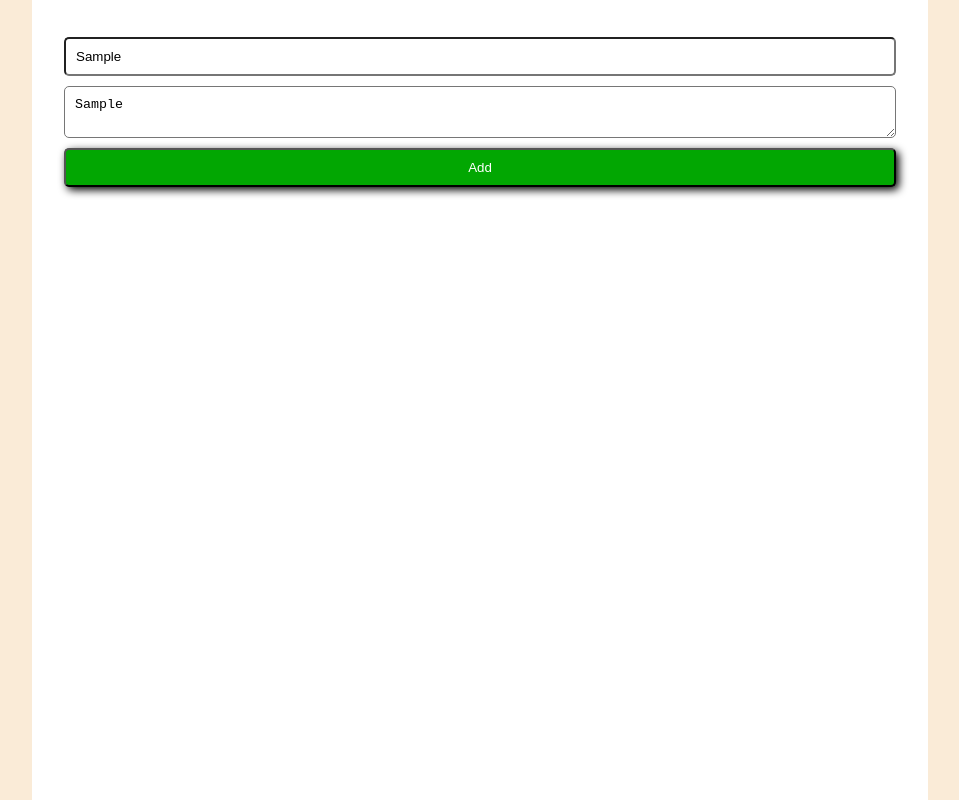
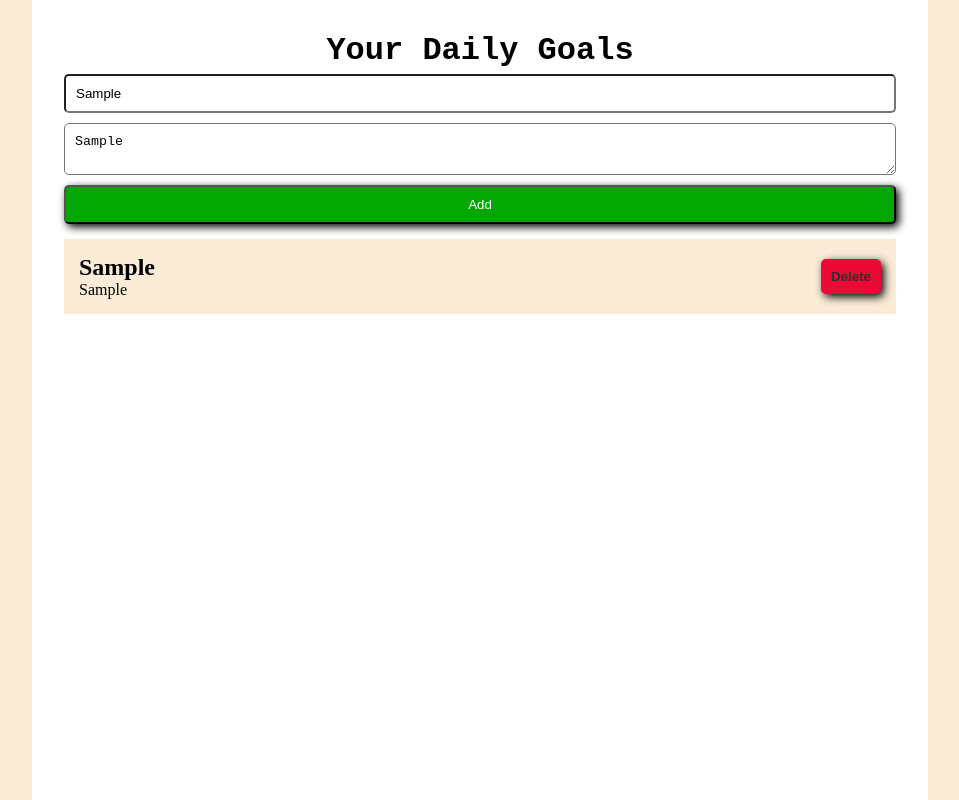
Before and after one commit to sajidMannikeri/To-Do-app, a plain HTML site: page index.html in a window 1280 px wide. Both pictures are taken after typing "Sample", "Sample" into the empty fields and a click on the button "Add". Shown: the whole page, without its empty margins (160-1119 px from the left). Drawn offline with Linux system fonts and the light colour scheme.

Commit message:
completed code

```diff
--- a/index.html
+++ b/index.html
@@ -8,6 +8,7 @@
   </head>
   <body>
     <div class="container">
+      <h1>Your Daily Goals</h1>
       <form action="">
         <input type="text" id="title" placeholder="Title" required />
         <textarea
--- a/script.js
+++ b/script.js
@@ -1,21 +1,58 @@
-const title = document.getElementById("title")
-const description = document.getElementById("description")
-const form = document.querySelector("form")
-const container = document.querySelector(".container")
+const title = document.getElementById("title");
+const description = document.getElementById("description");
+const form = document.querySelector("form");
+const container = document.querySelector(".container");
 
 //This will be the tasks that will be added as the user goes on adding
-//  It will be an array of objects [{title: "Title1", description: "description1"}]
-const tasks = [];
+// It will be an array of objects [{title: "Title1", description: "description1"}]
+const tasks = localStorage.getItem("tasks")
+  ? JSON.parse(localStorage.getItem("tasks"))
+  : [];
+  updateTaskList();
 
+form.addEventListener("submit", submitForm);
 
-form.addEventListener('submit', submitForm)
+function submitForm(e) {
+  e.preventDefault();
+  removeExitsTasks();
+  tasks.push({
+    title: title.value,
+    description: description.value,
+  });
+  localStorage.setItem("tasks", JSON.stringify(tasks));
+  updateTaskList();
+}
 
-function submitForm (e) {
-    console.log(e);
-    e.preventDefault();
-    tasks.push( {
-        title: title.value,
-        description : description.value
-    })
-    console.log(tasks);
+function updateTaskList() {
+  tasks.forEach((value, index) => {
+    const div = document.createElement("div");
+    div.setAttribute("class", "tasks");
+    const innerDiv = document.createElement("div");
+    div.append(innerDiv);
+    const h2 = document.createElement("h2");
+    h2.innerText = value.title;
+    innerDiv.append(h2);
+    const span = document.createElement("span");
+    span.innerText = value.description;
+    innerDiv.append(span);
+    const button = document.createElement("button");
+    button.setAttribute("class", "deleteButton");
+    button.innerText = "Delete";
+    div.append(button);
+    button.addEventListener("click", () => {
+      removeExitsTasks();
+      tasks.splice(index, 1);
+      localStorage.setItem("tasks", JSON.stringify(tasks));
+      updateTaskList();
+    });
+    container.append(div);
+    console.log(value);
+  });
 }
+
+function removeExitsTasks() {
+  tasks.forEach(() => {
+    const div = document.querySelector(".tasks");
+    div.remove();
+  });
+}
--- a/styles.css
+++ b/styles.css
@@ -1,14 +1,14 @@
-*{
+* {
     margin: 0;
     padding: 0;
     box-sizing: border-box;
 }
 
-body{
+body {
     background-color: antiquewhite;
 }
 
-.container{
+.container {
     background-color: white;
     width: 70%;
     margin: auto;
@@ -16,30 +16,38 @@ body{
     padding: 2rem;
 }
 
-.container form{
+.container h1 {
+    text-align: center;
+    font-family: 'Courier New', Courier, monospace;
+}
+
+.container form {
     display: flex;
     flex-direction: column;
+    font-family: 'Lucida Sans', 'Lucida Sans Regular', 'Lucida Grande', 'Lucida Sans Unicode', Geneva, Verdana, sans-serif;
 }
 
-input, textarea, button {
+input,
+textarea,
+button {
     padding: 10px;
     margin: 5px 0;
     border-radius: 5px;
     outline: none;
 }
 
-button{
+button {
     background-color: rgb(2, 167, 2);
     color: white;
     cursor: pointer;
     box-shadow: 3px 3px 8px black;
 }
 
-button:hover{
+button:hover {
     background-color: green;
 }
 
-.tasks{
+.tasks {
     background-color: antiquewhite;
     margin: 10px 0;
     padding: 15px;
@@ -47,17 +55,18 @@ button:hover{
     align-items: center;
 }
 
-.tasks div{
+.tasks div {
     width: 100%;
 }
 
-.tasks .deleteButton{
-    background-color: rgb(235, 9, 54);;
+.tasks .deleteButton {
+    background-color: rgb(235, 9, 54);
+    ;
     color: #2f2f2f;
     font-weight: bold;
     border: none;
 }
 
-.tasks .deleteButton:hover{
+.tasks .deleteButton:hover {
     background-color: red;
 }
```
